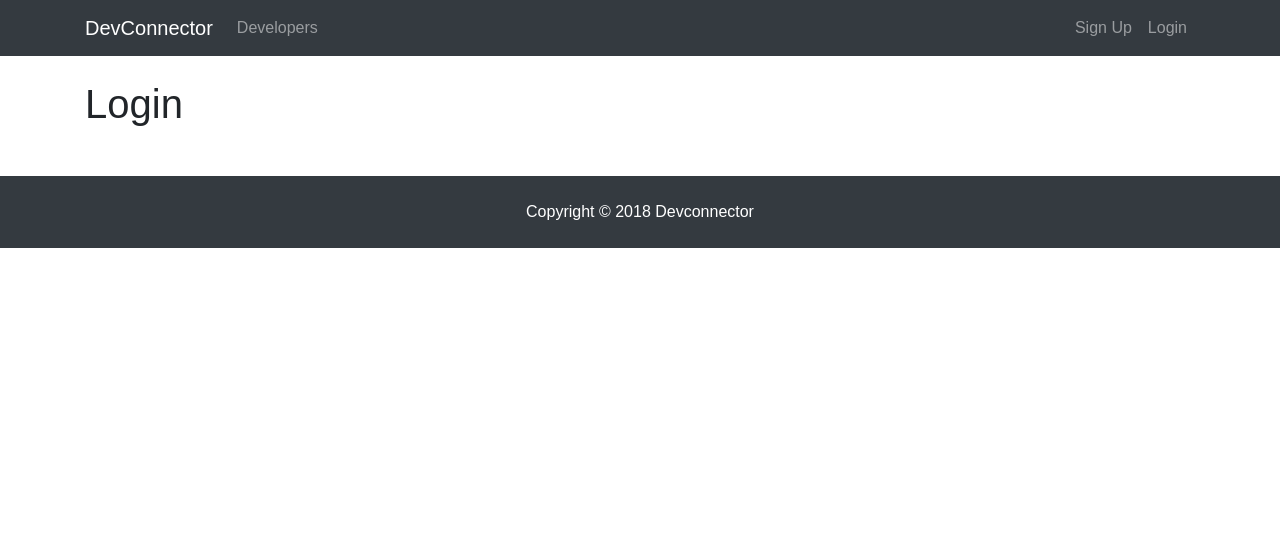
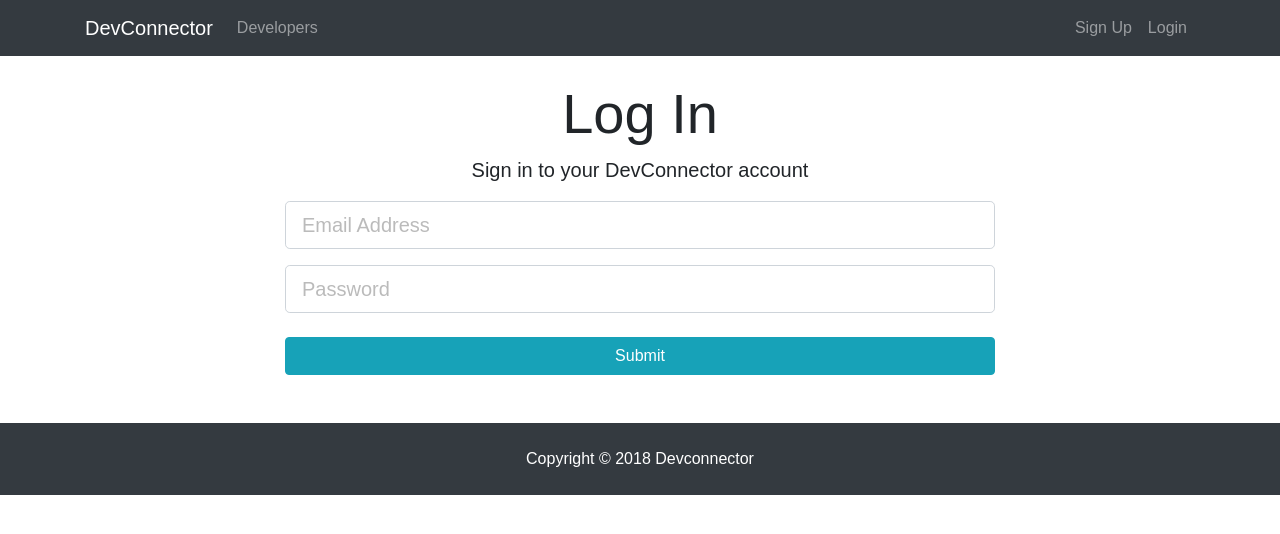
Before and after one commit to nargok/Developper-sns, a React (Create React App) app in the folder client/: page /login in a window 1280 px wide. Shown: the top 534 px of the page. Built offline with nearby package versions, Linux system fonts and the light colour scheme.

Commit message:
create login form with state

```diff
--- a/client/src/components/auth/Login.js
+++ b/client/src/components/auth/Login.js
@@ -1,10 +1,53 @@
 import React, { Component } from 'react'
 
 class Login extends Component {
+  constructor() {
+    super();
+    this.state = {
+      email: '',
+      password: '',
+      errors: {},
+    };
+    this.onChange = this.onChange.bind(this);
+    this.onSubmit = this.onSubmit.bind(this);
+  }
+
+  onChange = (e) => {
+    this.setState({[e.target.name]: e.target.value});
+  }
+
+  onSubmit(e) {
+    e.preventDefault()
+
+    const user = {
+      email: this.state.email,
+      password: this.state.password,
+    };
+
+    console.log(user);
+  }
+
+
   render() {
     return (
-      <div>
-        <h1>Login</h1>
+      <div className="login">
+        <div className="container">
+          <div className="row">
+            <div className="col-md-8 m-auto">
+              <h1 className="display-4 text-center">Log In</h1>
+              <p className="lead text-center">Sign in to your DevConnector account</p>
+              <form onSubmit={this.onSubmit}>
+                <div className="form-group">
+                  <input type="email" className="form-control form-control-lg" placeholder="Email Address" name="email" value={this.state.email} onChange={this.onChange}/>
+                </div>
+                <div className="form-group">
+                  <input type="password" className="form-control form-control-lg" placeholder="Password" name="password" value={this.state.password} onChange={this.onChange}/>
+                </div>
+                <input type="submit" className="btn btn-info btn-block mt-4" />
+              </form>
+            </div>
+          </div>
+        </div>
       </div>
     )
   }
```
